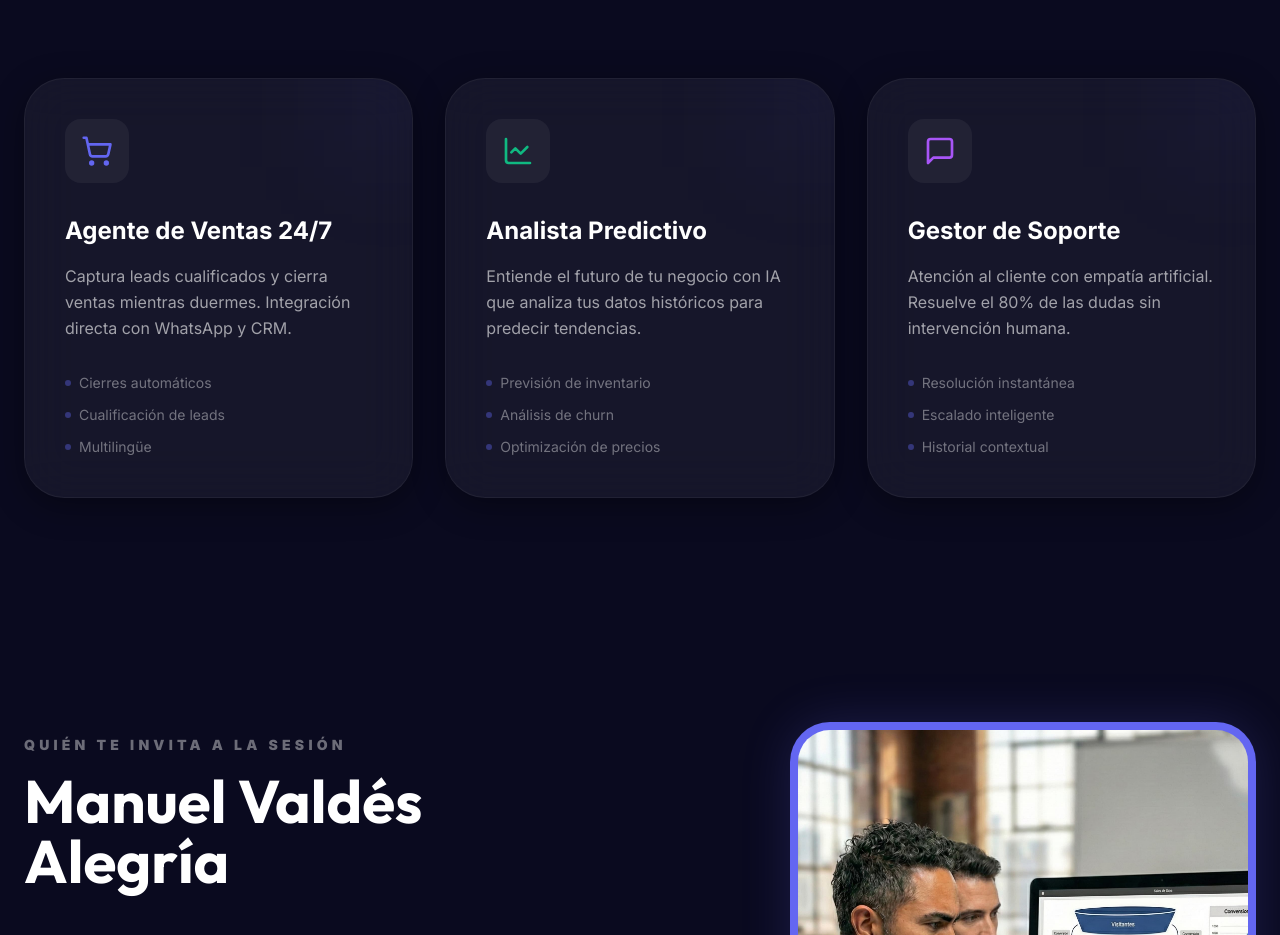
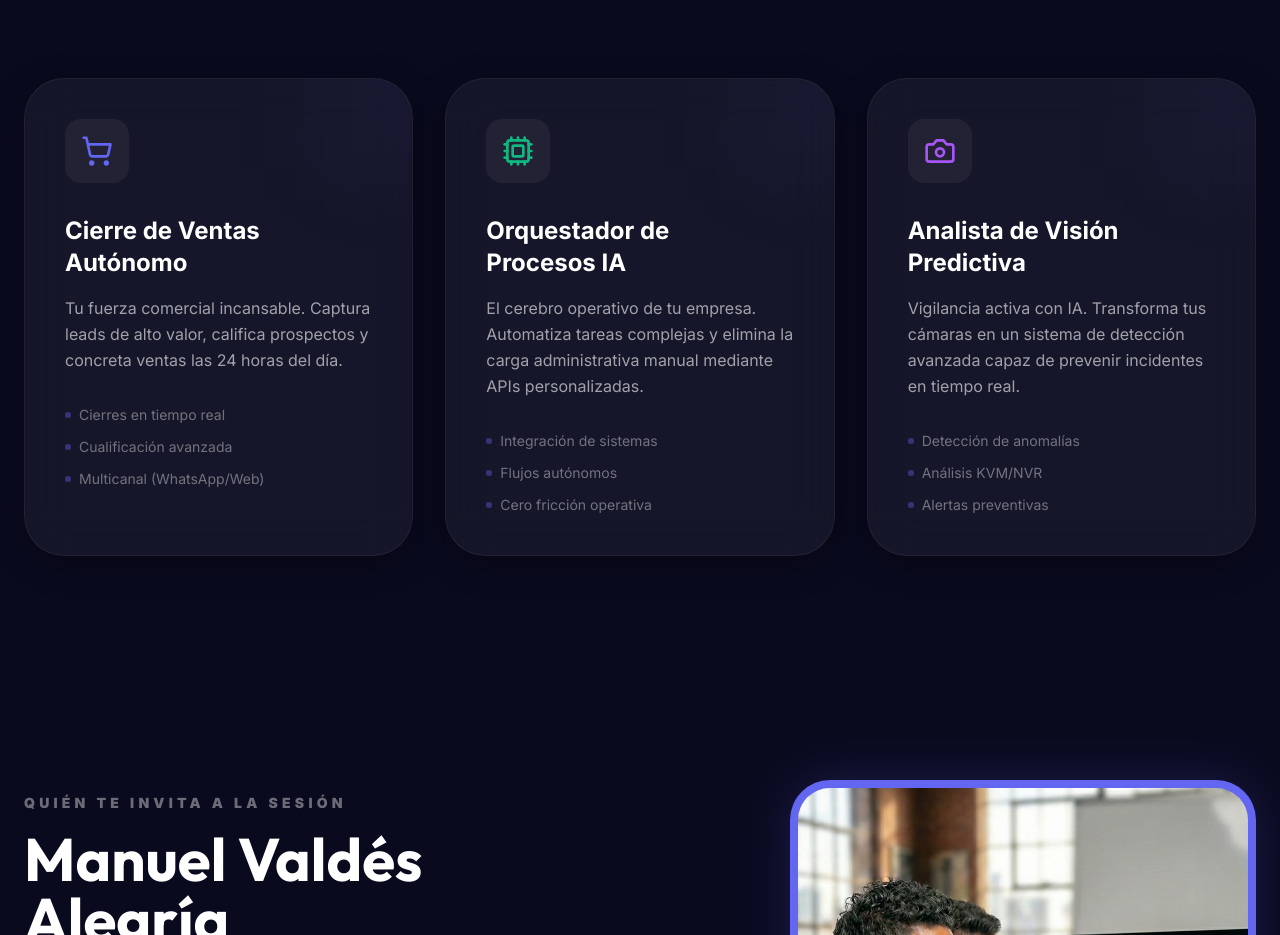
Before and after one commit to mvaldes86-pixel/tecnoartificial, a Next.js app: page / in a window 1280 px wide. Shown: the part 1740-2675 px from the top of the page. Built offline with nearby package versions, Linux system fonts and the light colour scheme.

Commit message:
feat: align Digital Workforce agents with the 3 pillars

```diff
--- a/src/components/Portfolio.tsx
+++ b/src/components/Portfolio.tsx
@@ -1,26 +1,26 @@
 'use client';
 
 import React from 'react';
-import { ShoppingCart, LineChart, MessageSquare, ArrowUpRight } from 'lucide-react';
+import { ShoppingCart, Cpu, Camera, ArrowUpRight } from 'lucide-react';
 
 const agents = [
   {
-    title: "Agente de Ventas 24/7",
-    description: "Captura leads cualificados y cierra ventas mientras duermes. Integración directa con WhatsApp y CRM.",
+    title: "Cierre de Ventas Autónomo",
+    description: "Tu fuerza comercial incansable. Captura leads de alto valor, califica prospectos y concreta ventas las 24 horas del día.",
     icon: <ShoppingCart className="w-8 h-8 text-primary" />,
-    features: ["Cierres automáticos", "Cualificación de leads", "Multilingüe"]
+    features: ["Cierres en tiempo real", "Cualificación avanzada", "Multicanal (WhatsApp/Web)"]
   },
   {
-    title: "Analista Predictivo",
-    description: "Entiende el futuro de tu negocio con IA que analiza tus datos históricos para predecir tendencias.",
-    icon: <LineChart className="w-8 h-8 text-accent" />,
-    features: ["Previsión de inventario", "Análisis de churn", "Optimización de precios"]
+    title: "Orquestador de Procesos IA",
+    description: "El cerebro operativo de tu empresa. Automatiza tareas complejas y elimina la carga administrativa manual mediante APIs personalizadas.",
+    icon: <Cpu className="w-8 h-8 text-accent" />,
+    features: ["Integración de sistemas", "Flujos autónomos", "Cero fricción operativa"]
   },
   {
-    title: "Gestor de Soporte",
-    description: "Atención al cliente con empatía artificial. Resuelve el 80% de las dudas sin intervención humana.",
-    icon: <MessageSquare className="w-8 h-8 text-secondary" />,
-    features: ["Resolución instantánea", "Escalado inteligente", "Historial contextual"]
+    title: "Analista de Visión Predictiva",
+    description: "Vigilancia activa con IA. Transforma tus cámaras en un sistema de detección avanzada capaz de prevenir incidentes en tiempo real.",
+    icon: <Camera className="w-8 h-8 text-secondary" />,
+    features: ["Detección de anomalías", "Análisis KVM/NVR", "Alertas preventivas"]
   }
 ];
 
```
